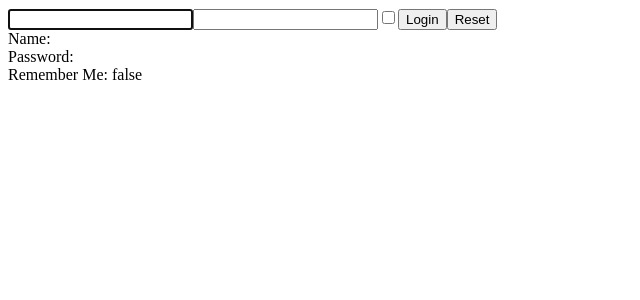
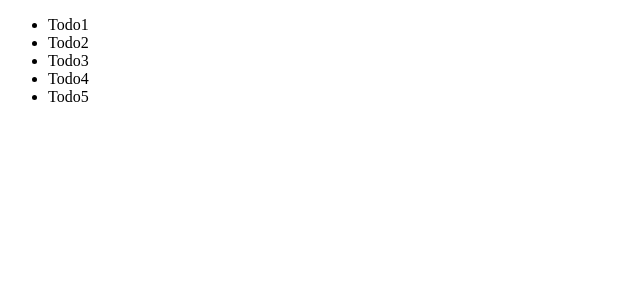
Before and after one commit to mgnkgn/develhope-react-exercises, a React (Create React App) app: page / in a window 1280 px wide. Shown: the top 300 px of the page, without its empty margins (0-640 px from the left). Built offline with nearby package versions, Linux system fonts and the light colour scheme.

Commit message:
lists-03

```diff
--- a/src/App.js
+++ b/src/App.js
@@ -1,8 +1,5 @@
 import React, { Component } from "react";
-
-import InteractiveWelcome from "./InteractiveWelcome";
-import Login from "./Login";
-import UncontrolledLogin from "./UncontrolledLogin";
+import TodoList from "./TodoList";
 
 export default class App extends Component {
   loginHandler(event) {
@@ -12,9 +9,7 @@ export default class App extends Component {
   render() {
     return (
       <div>
-        {/* <InteractiveWelcome /> */}
-        {/* <Login onLogin={this.loginHandler.bind(this)} /> */}
-        <UncontrolledLogin />
+        <TodoList />
       </div>
     );
   }
--- a/src/InteractiveWelcome.js
+++ /dev/null
@@ -1,30 +0,0 @@
-import React, { Component } from "react";
-
-import Welcome from "./Welcome";
-
-export default class InteractiveWelcome extends Component {
-  constructor(props) {
-    super(props);
-
-    this.state = {
-      name: "our beloved guest.",
-    };
-  }
-  nameInputHandler(event) {
-    event.preventDefault();
-    console.log(event.target.value);
-    this.setState((state) => {
-      return { name: event.target.value };
-    });
-  }
-  render() {
-    return (
-      <div>
-        <form>
-          <input type="text" onChange={this.nameInputHandler.bind(this)} />
-        </form>
-        <Welcome name={this.state.name} />
-      </div>
-    );
-  }
-}
--- a/src/Login.js
+++ /dev/null
@@ -1,85 +0,0 @@
-import React, { Component } from "react";
-
-export default class Login extends Component {
-  constructor(props) {
-    super(props);
-
-    this.state = {
-      name: "",
-      password: "",
-      remember: false,
-    };
-  }
-
-  handleUsername(event) {
-    this.setState((state) => {
-      return {
-        name: event.target.value,
-      };
-    });
-  }
-
-  handlePassword(event) {
-    this.setState((state) => {
-      return {
-        password: event.target.value,
-      };
-    });
-  }
-
-  handleCheck(event) {
-    this.setState((state) => {
-      return {
-        remember: !this.state.remember,
-      };
-    });
-  }
-  resetHandler(event) {
-    event.preventDefault();
-    this.setState((state) => {
-      return {
-        name: "",
-        password: "",
-        remember: false,
-      };
-    });
-  }
-  render() {
-    return (
-      <div>
-        <form>
-          <input
-            type="text"
-            name="username"
-            value={this.state.name}
-            onChange={this.handleUsername.bind(this)}
-          />
-          <input
-            type="password"
-            name="password"
-            value={this.state.password}
-            onChange={this.handlePassword.bind(this)}
-          />
-          <input
-            type="checkbox"
-            value="Remember me"
-            checked={this.state.remember}
-            onChange={this.handleCheck.bind(this)}
-          />
-          {
-            <button
-              disabled={!this.state.name || !this.state.password}
-              onClick={this.props.onLogin.bind(this)}
-            >
-              Login
-            </button>
-          }
-          <button onClick={this.resetHandler.bind(this)}>Reset</button>
-        </form>
-        <div>Name: {this.state.name}</div>
-        <div>Password: {this.state.password}</div>
-        <div>Remember Me: {" " + this.state.remember}</div>
-      </div>
-    );
-  }
-}
--- /dev/null
+++ b/src/TodoList.js
@@ -0,0 +1,14 @@
+import React, { Component } from "react";
+
+export default class TodoList extends Component {
+  render() {
+    const items = ["Todo1", "Todo2", "Todo3", "Todo4", "Todo5"];
+    return (
+      <ul>
+        {items.map((item) => (
+          <li key={items.length - items.indexOf(item)}>{item}</li>
+        ))}
+      </ul>
+    );
+  }
+}
--- a/src/UncontrolledLogin.js
+++ /dev/null
@@ -1,70 +0,0 @@
-import React, { Component } from "react";
-
-export default class UncontrolledLogin extends Component {
-  constructor(props) {
-    super(props);
-
-    this.state = {
-      name: "",
-      password: "",
-      remember: false,
-    };
-  }
-  _formRef = React.createRef();
-  componentDidMount = () => {
-    console.log(this._formRef.current.elements);
-
-    this._formRef.current.elements.username.focus();
-  };
-  submitHandler = (event) => {
-    event.preventDefault();
-
-    const username = event.target.elements.username.value;
-    const password = event.target.elements.password.value;
-    const remember = event.target.elements.remember.value;
-    this.setState((state) => {
-      return {
-        name: username,
-        password: password,
-        remember: !this.state.remember,
-      };
-    });
-  };
-  resetHandler = (event) => {
-    event.preventDefault();
-    this.setState((state) => {
-      return {
-        name: "",
-        password: "",
-        remember: false,
-      };
-    });
-    this._formRef.current.elements.username.value = "";
-    this._formRef.current.elements.password.value = "";
-    this._formRef.current.elements.remember.checked = false;
-  };
-  render() {
-    return (
-      <div>
-        <form onSubmit={this.submitHandler} ref={this._formRef}>
-          <input type="text" name="username" defaultValue={this.state.name} />
-          <input
-            type="text"
-            name="password"
-            defaultValue={this.state.password}
-          />
-          <input
-            type="checkbox"
-            name="remember"
-            defaultValue={this.state.remember}
-          />
-          <button type="submit">Login</button>
-          <button onClick={this.resetHandler.bind(this)}>Reset</button>
-        </form>
-        <div>Name: {this.state.name}</div>
-        <div>Password: {this.state.password}</div>
-        <div>Remember Me: {" " + this.state.remember}</div>
-      </div>
-    );
-  }
-}
--- a/src/Welcome.js
+++ /dev/null
@@ -1,7 +0,0 @@
-import React, { Component } from "react";
-
-export default class Welcome extends Component {
-  render() {
-    return <h1>Welcome, {this.props.name}</h1>;
-  }
-}
```
